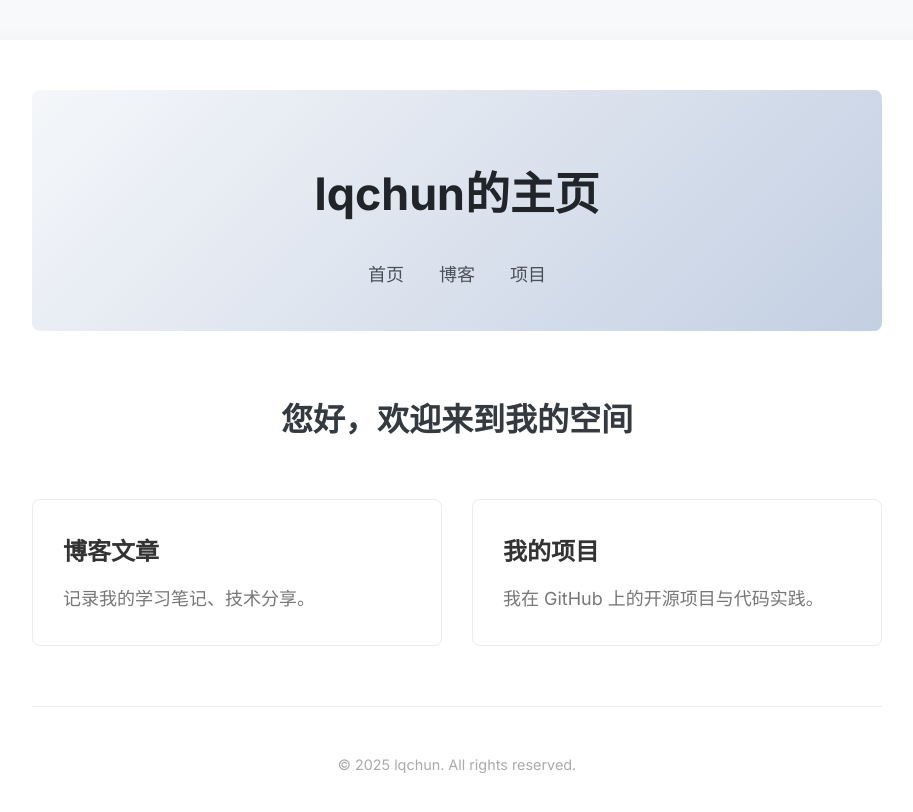
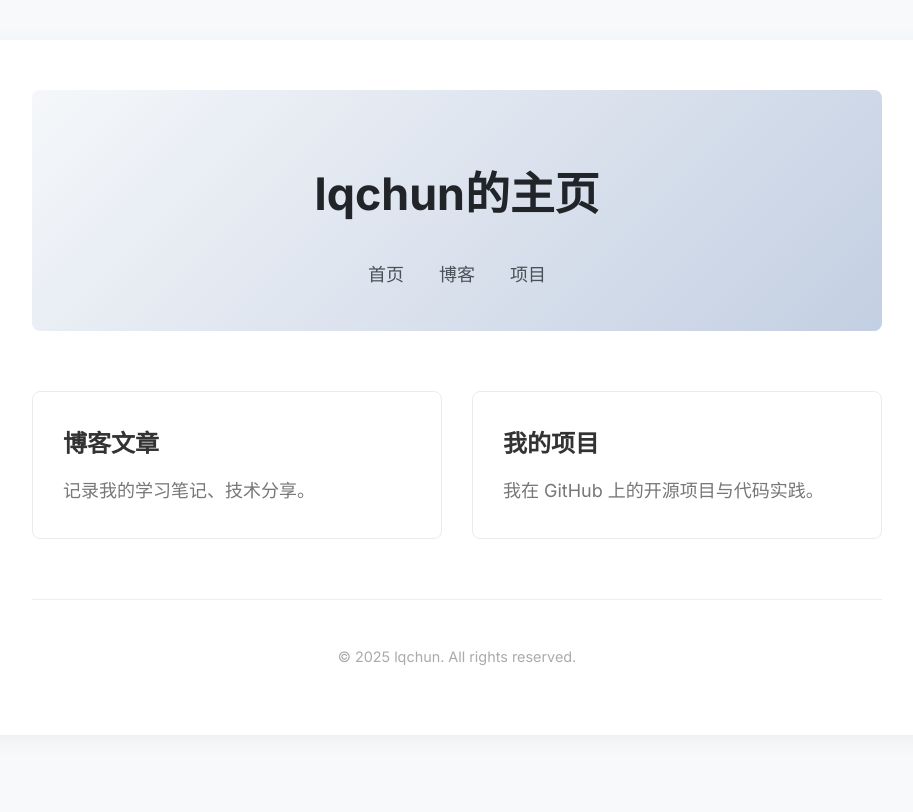
Before and after one commit to Lqchun-28/Lqchun-28.github.io, a Jekyll site: the page built from index.html, in a window 1280 px wide. Shown: the top 812 px of the page, without its empty margins (183-1096 px from the left). Built offline with Jekyll 4.4.1, drawn with Linux system fonts in a browser that asks for light colours.

Commit message:
Remove home intro section from index.html

```diff
--- a/index.html
+++ b/index.html
@@ -1,10 +1,6 @@
 ---
 layout: default
 ---
-
-<div class="home-intro">
-  <h2>您好，欢迎来到我的空间</h2>
-</div>
 
 <div class="home-navigation">
   <a href="{{ '/blog.html' | relative_url }}" class="nav-card">
```
